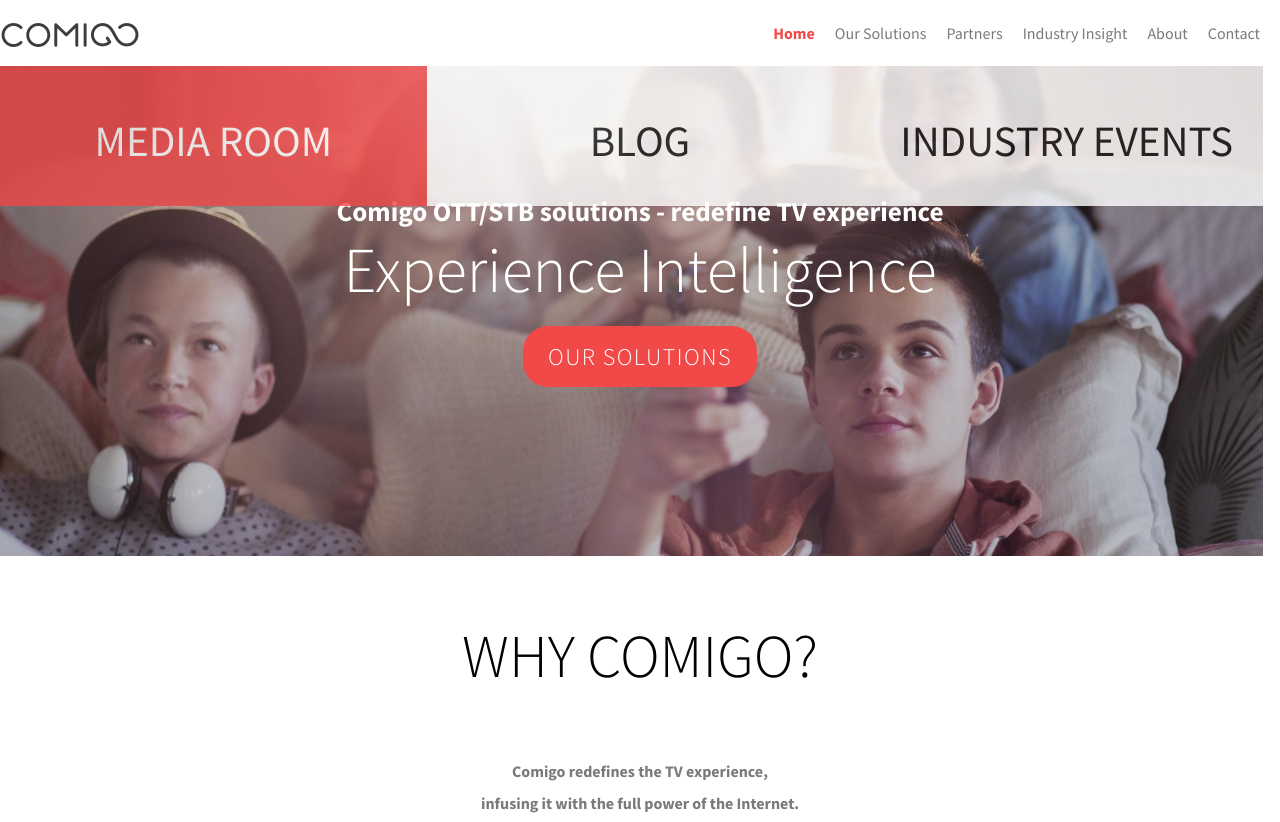
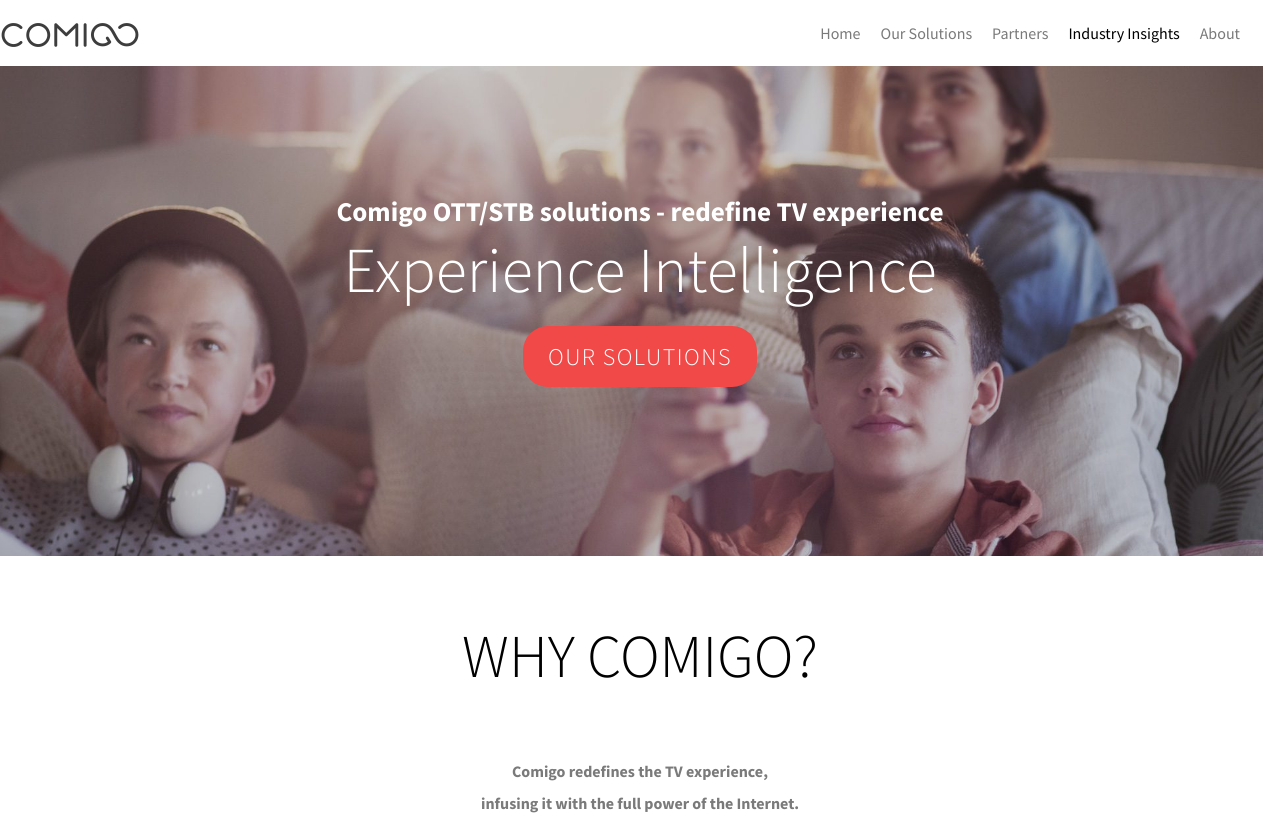
Before and after one commit to adigoldstein/comigo, a website: page index.html in a window 1280 px wide. Shown: the top 822 px of the page. Drawn offline with nearby package versions, Linux system fonts and the light colour scheme; files whose address does not match are found by name.

Commit message:
After redoing navbar

```diff
--- a/index.html
+++ b/index.html
@@ -21,43 +21,77 @@
     <span class="burger-menu"></span>
     <span class="x-close"></span>
   </label>
-  <nav class="main-manu clearfix">
+  <nav>
     <ul>
+      <li><a href="#" class="selected">Home</a></li>
       <li>
-        <a href="#" class="selected">Home</a>
-      </li>
-      <li>
-        <a href="#">Our Solutions</a>
-        <ul class="sub-manu dashed">
-          <li>
-            <a href=""><span>EI CLOUD</span></a>
-            <ul class="deep-manu dashed">
+        <span><a href="#">Our Solutions</a></span>
+        <ul>
+          <li>EL CLOUD</li>
+          <li>EL MIDDLEWARE
+            <ul>
               <li><a href="#"><span>EIX</span></a></li>
               <li><a href="#"><span>EI MIND</span></a></li>
             </ul>
           </li>
-          <li><a href="#"><span>EI MIDDLEWARE</span></a>
-            <ul class="deep-manu dashed">
-              <li><a href="#"><span>ANDROID</span></a></li>
-              <li><a href="#"><span>COMIGO WATCHAPP<sup>TM</sup> APPLICATION</span></a></li>
-            </ul>
+          <li>ANDROID SBT
           </li>
-          <li><a href="#"><span>INDUSTRY EVENTS</span></a></li>
         </ul>
       </li>
-      <li><a href="#">Partners</a></li>
+      <li><a href="3">Partners</a></li>
       <li>
-        <a href="#">Industry Insight</a>
-        <ul class="sub-manu dashed">
-          <li><a href="#"><span>MEDIA ROOM</span></a></li>
-          <li><a href="#"><span>BLOG</span></a></li>
-          <li><a href="#"><span>INDUSTRY EVENTS</span></a></li>
+        <span>Industry Insights</span>
+        <ul>
+          <li><a href="3">MEDIA ROOM</a></li>
+          <li><a href="3"></a>BLOG</li>
+          <li><a href="3"></a>INDUSTRY EVENTS</li>
         </ul>
+
       </li>
-      <li><a href="#">About</a></li>
-      <li><a href="#">Contact</a></li>
+      <li><a href="3">About</a></li>
+      <li><a href="Contact"></a></li>
+
     </ul>
   </nav>
+
+
+  <!--<nav class="main-manu clearfix">-->
+    <!--<ul>-->
+      <!--<li>-->
+        <!--<a href="#" class="selected">Home</a>-->
+      <!--</li>-->
+      <!--<li>-->
+        <!--<a href="#">Our Solutions</a>-->
+        <!--<ul class="sub-manu dashed">-->
+          <!--<li>-->
+            <!--<a href=""><span>EI CLOUD</span></a>-->
+            <!--<ul class="deep-manu dashed">-->
+              <!--<li><a href="#"><span>EIX</span></a></li>-->
+              <!--<li><a href="#"><span>EI MIND</span></a></li>-->
+            <!--</ul>-->
+          <!--</li>-->
+          <!--<li><a href="#"><span>EI MIDDLEWARE</span></a>-->
+            <!--<ul class="deep-manu dashed">-->
+              <!--<li><a href="#"><span>ANDROID</span></a></li>-->
+              <!--<li><a href="#"><span>COMIGO WATCHAPP<sup>TM</sup> APPLICATION</span></a></li>-->
+            <!--</ul>-->
+          <!--</li>-->
+          <!--<li><a href="#"><span>INDUSTRY EVENTS</span></a></li>-->
+        <!--</ul>-->
+      <!--</li>-->
+      <!--<li><a href="#">Partners</a></li>-->
+      <!--<li>-->
+        <!--<a href="#">Industry Insight</a>-->
+        <!--<ul class="sub-manu dashed">-->
+          <!--<li><a href="#"><span>MEDIA ROOM</span></a></li>-->
+          <!--<li><a href="#"><span>BLOG</span></a></li>-->
+          <!--<li><a href="#"><span>INDUSTRY EVENTS</span></a></li>-->
+        <!--</ul>-->
+      <!--</li>-->
+      <!--<li><a href="#">About</a></li>-->
+      <!--<li><a href="#">Contact</a></li>-->
+    <!--</ul>-->
+  <!--</nav>-->
 
 </header>
 
--- a/styles/nav.css
+++ b/styles/nav.css
@@ -1,96 +1,176 @@
 @media (min-width: 701px) {
 
+  header {
+    display: flex;
+    justify-content: space-between;
+  }
+
+  nav * {
+    margin: 0;
+    padding: 0
+  }
   nav {
-    float: right;
-    margin-right: 10px;
+    position: relative;
+    height: 66px;
+    background-color: white;
 
   }
 
-
-  .main-manu li {
-    float: left;
+  nav ul, li {
+    display: block;
+    height: 100%;
+  }
+  nav ul ul {
+    height: 130px;
+    /*display: flex;*/
+    /*align-items: center;*/
+    /*vertical-align: middle;*/
   }
 
-  .main-manu a {
-    padding: 0 10px;
+  nav > ul {
+    float: right;
+    display: flex;
+    align-items: center;
+    justify-content: center;
+  }
+  nav >ul >li {
+    padding-right: 20px;
   }
 
-  nav > ul a {
-    line-height: 66px;
+  nav li {
     display: inline-block;
 
+    display: flex;
+    align-items: center;
+    justify-content: center;
+  }
+  nav > ul > li > ul {
+    display: flex;
+    position: absolute;
+    left:0;
+    top: 65px;
+    width: 100vw;
+    transform: scale(1, 0);
+    transform-origin: top;
+    transition: transform 0.2s;
+    background-color: rgba(255 , 255 , 255 , 0.8);
+    /*z-index: 0;*/
+
+  }
+  nav ul ul li {
+    flex-grow: 1;
+    display: flex;
+    justify-content: center;
   }
 
-  .deep-manu ul, .deep-manu li, .sub-manu ul, .sub-manu li {
-    padding: 0;
-    margin: 0;
+  nav li:hover > ul {
+    transform: scale(1, 1);
+
+  }
+  nav ul ul ul {
+    position: absolute;
+    top: 100%;
+    left: 0;
+    right: 0;
+    transform: scale(1, 0);
+    transition: transform 0.2s;
+    background-color: rgba(255 , 255 , 255 , 0.8);
+    transform-origin: top;
+    display: flex;
+    flex-grow: 1;
   }
 
-  .sub-manu, .deep-manu {
-    font-size: 2.7rem;
-    text-align: center;
-    padding-left: 0;
-    background-color: #FFFFFF;
-
-  }
-
-  .sub-manu, .deep-manu {
-    width: 100%;
-    height: 140px;
-    opacity: 0;
-
-  }
-  .sub-manu {
-    position: absolute;
-    left:0;
-    bottom: 0;
-
-  }
-  .deep-manu {
-    position: absolute;
-    left:0;
-    bottom: 0;
-  }
-
-  .sub-manu li {
-    width: 33.33333%;
-    float: left;
-
-  }
-
-  .deep-manu li {
-    width: 50%;
-    float: left;
-  }
-
-  .sub-manu a {
-    display: block;
-    padding: 0;
-    line-height: 140px;
-  }
-
-  .sub-manu span {
-    line-height: 1.2;
-    display: inline-block;
-    vertical-align: middle;
-
-  }
-
-
-  .main-manu li:hover .sub-manu  {
-    transform: translateY(140px);
-    opacity: 0.8;
-  }
-
-  /*.sub-manu  li:hover  .deep-manu {*/
-    /*transform: translateY(140px);*/
-    /*opacity: 0.95;*/
+  /*nav {*/
+    /*float: right;*/
+    /*margin-right: 10px;*/
 
   /*}*/
 
 
-  .main-manu .selected {
-    color: #f14848;
-    font-weight: bold;
-  }
+  /*.main-manu li {*/
+    /*float: left;*/
+  /*}*/
+
+  /*.main-manu a {*/
+    /*padding: 0 10px;*/
+  /*}*/
+
+  /*nav > ul a {*/
+    /*line-height: 66px;*/
+    /*display: inline-block;*/
+
+  /*}*/
+
+  /*.deep-manu ul, .deep-manu li, .sub-manu ul, .sub-manu li {*/
+    /*padding: 0;*/
+    /*margin: 0;*/
+  /*}*/
+
+  /*.sub-manu, .deep-manu {*/
+    /*font-size: 2.7rem;*/
+    /*text-align: center;*/
+    /*padding-left: 0;*/
+    /*background-color: #FFFFFF;*/
+
+  /*}*/
+
+  /*.sub-manu, .deep-manu {*/
+    /*width: 100%;*/
+    /*height: 140px;*/
+    /*opacity: 0;*/
+
+  /*}*/
+  /*.sub-manu {*/
+    /*position: absolute;*/
+    /*left:0;*/
+    /*bottom: 0;*/
+
+  /*}*/
+  /*.deep-manu {*/
+    /*position: absolute;*/
+    /*left:0;*/
+    /*bottom: 0;*/
+  /*}*/
+
+  /*.sub-manu li {*/
+    /*width: 33.33333%;*/
+    /*float: left;*/
+
+  /*}*/
+
+  /*.deep-manu li {*/
+    /*width: 50%;*/
+    /*float: left;*/
+  /*}*/
+
+  /*.sub-manu a {*/
+    /*display: block;*/
+    /*padding: 0;*/
+    /*line-height: 140px;*/
+  /*}*/
+
+  /*.sub-manu span {*/
+    /*line-height: 1.2;*/
+    /*display: inline-block;*/
+    /*vertical-align: middle;*/
+
+  /*}*/
+
+
+  /*.main-manu li:hover .sub-manu  {*/
+    /*transform: translateY(140px);*/
+    /*opacity: 0.8;*/
+  /*}*/
+
+  /*!*.sub-manu  li:hover  .deep-manu {*!*/
+    /*!*transform: translateY(140px);*!*/
+    /*!*opacity: 0.95;*!*/
+
+  /*!*}*!*/
+
+
+  /*.main-manu .selected {*/
+    /*color: #f14848;*/
+    /*font-weight: bold;*/
+  /*}*/
 }
```
Also changed, not shown: menu.html (+0 -2 lines).
